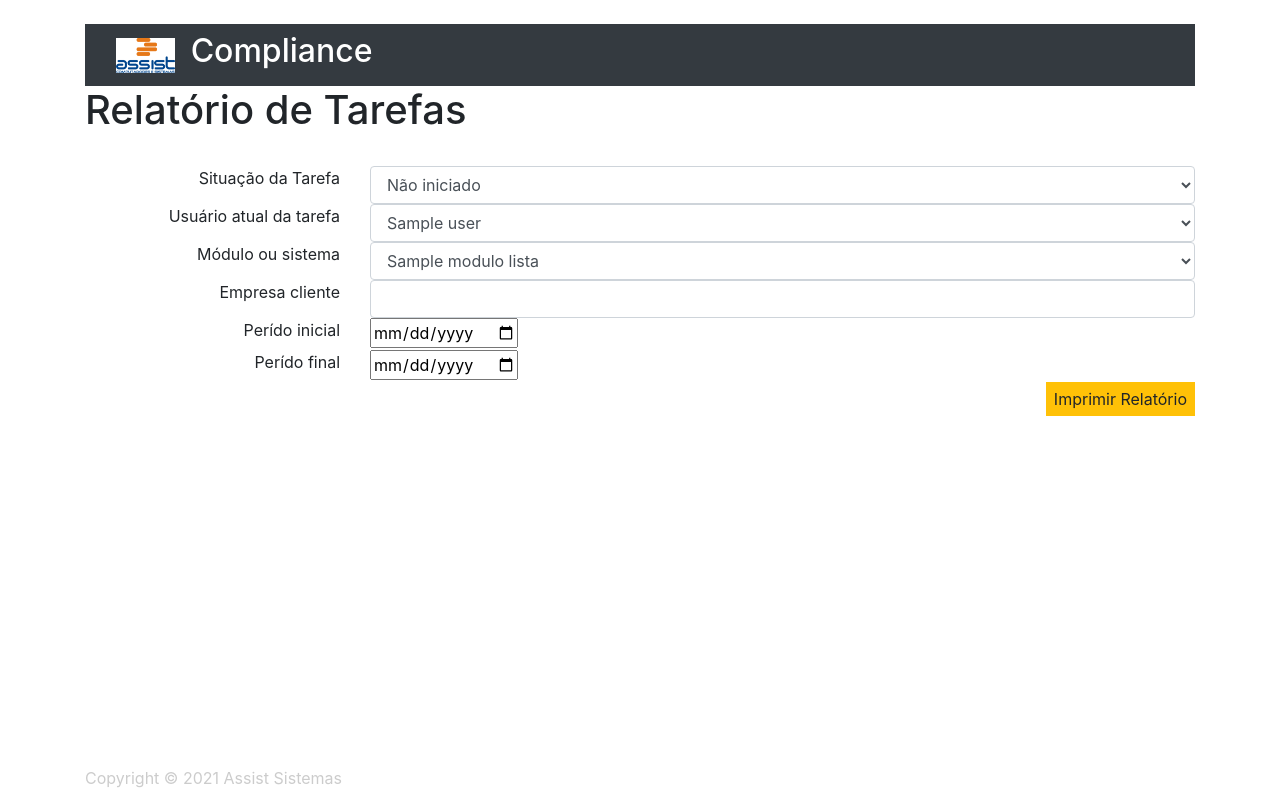
After one commit to sousadm/compliance-app, a Django app: template compliance/core/templates/core/relatorio.html in a window 1280 px wide. The commit adds this page. Run offline with Django 3.2, Linux system fonts and the light colour scheme; the template is opened without the code that fills it: most values are stand-ins (such as "Sample title", 1, 10 or a date in 2020); some libraries are stand-ins or nearby versions.

Commit message:
formulario relatorio

```diff
--- a/compliance/core/form.py
+++ b/compliance/core/form.py
@@ -82,3 +82,7 @@ class TarefaForm(ModelForm):
 class TarefaPausaForm(TarefaForm):
     class Meta(TarefaForm.Meta):
         exclude = ('demanda',)
+
+
+class RelatorioForm(forms.Form):
+    phone = forms.CharField(widget=forms.TextInput(attrs={'data-mask': "(00) 0000-0000"}))
--- a/compliance/core/templates/base.html
+++ b/compliance/core/templates/base.html
@@ -6,6 +6,7 @@
 <!--{% load crispy_forms_tags %}-->
 
 <html>
+
 <head>
     <meta charset="UTF-8">
     <meta name="viewport"
@@ -13,6 +14,7 @@
 
     <script src="{% static 'js/jquery/jquery.js' %}"></script>
     <script type="text/javascript" src="{% static 'js/bootstrap.min.js' %}"></script>
+    <script type="text/javascript" src="{% static 'js/jquery.mask.js' %}"></script>
     <script src="https://cdnjs.cloudflare.com/ajax/libs/popper.js/2.9.1/umd/popper.min.js"></script>
 
     <link rel="stylesheet" href="{% static 'css/bootstrap.css' %}">
@@ -23,6 +25,14 @@
     <meta http-equiv="X-UA-Compatible" content="ie=edge">
 
     <title> {% block titulo %} Compliance {% endblock %} </title>
+
+    <script>
+    jQuery(function($){
+        $("#campoData").mask("99/99/9999");
+        $("#campoTelefone").mask("(999) 999-9999");
+        $("#campoSenha").mask("***-****");
+    });
+    </script>
 
     <script>   {% block script %} {% endblock %}
 
@@ -46,8 +56,14 @@
             }, 1);
         }
 
+$(document).ready(function(){
+    $('.date').mask('00/00/0000')
+});
+
+
 
     </script>
+
 
 </head>
 <body>
@@ -96,9 +112,9 @@
                     <li class="nav-item active">
                         <a class="nav-link" href="{% url 'acessos' %}">Acessos</a>
                     </li>
-<!--                    <li class="nav-item active">-->
-<!--                        <a class="nav-link" href="{% url 'url_sac_list' %}">SAC</a>-->
-<!--                    </li>-->
+                    <!--                    <li class="nav-item active">-->
+                    <!--                        <a class="nav-link" href="{% url 'url_sac_list' %}">SAC</a>-->
+                    <!--                    </li>-->
                     {% endif %}
 
                     <li class="nav-item active">
--- /dev/null
+++ b/compliance/core/templates/core/relatorio.html
@@ -0,0 +1,93 @@
+{% extends "base.html" %}
+
+{% load bootstrap %}
+
+{% block titulo %} Tarefa {% endblock %}
+
+{% block content %}
+
+<script src="hhttps://cdnjs.com/libraries/jquery.mask" xmlns="http://www.w3.org/1999/html"></script>
+
+<form method="post">
+
+    {% csrf_token %}
+
+    <h1>Relatório de Tarefas</h1>
+    </br>
+
+    <div class="row">
+        <div class="col-12 col-md-3" style="text-align: right">
+            <label>Situação da Tarefa</label>
+        </div>
+        <div class="col-12 col-md-9">
+            <select class="form-control" id="situacao">
+                <option value="0">Não iniciado</option>
+                <option value="1">Em produção</option>
+                <option value="2">Atualizado no cliente</option>
+                <option value="3">Concluída</option>
+                <option value="4">Cancelada</option>
+            </select>
+        </div>
+    </div>
+
+    <div class="row">
+        <div class="col-12 col-md-3" style="text-align: right">
+            <label>Usuário atual da tarefa</label>
+        </div>
+        <div class="col-12 col-md-9">
+            <select class="form-control" id="usuario">
+                {% for u in user_list %}
+                <option value="{{u.value}}">{{u.label}}</option>
+                {% endfor %}
+            </select>
+        </div>
+    </div>
+
+    <div class="row">
+        <div class="col-12 col-md-3" style="text-align: right">
+            <label>Módulo ou sistema</label>
+        </div>
+        <div class="col-12 col-md-9">
+            <select class="form-control" id="modulo">
+                {% for m in modulo_lista %}
+                <option value="{{m.value}}"
+                        {%if m.value == modulo %} selected{% endif %}
+                >{{m.label}}
+                </option>
+                {% endfor %}
+            </select>
+        </div>
+    </div>
+
+    <div class="row">
+        <div class="col-12 col-md-3" style="text-align: right">
+            <label>Empresa cliente</label>
+        </div>
+        <div class="col-12 col-md-9">
+            <input type="text" class="form-control" id="nome">
+        </div>
+    </div>
+
+    <div class="row">
+        <div class="col-12 col-md-3" style="text-align: right">
+            <label>Perído inicial</label>
+        </div>
+        <div class="col-12 col-md-9">
+            <input type="date" id="data_inicial" required>
+        </div>
+    </div>
+
+    <div class="row">
+        <div class="col-12 col-md-3" style="text-align: right">
+            <label>Perído final</label>
+        </div>
+        <div class="col-12 col-md-9">
+            <input type="date" id="data_final" required>
+        </div>
+    </div>
+
+    <input style="float: right" type="submit" class="btn btn-warning" value="Imprimir Relatório">
+
+</form>
+
+{% endblock %}
--- a/compliance/urls.py
+++ b/compliance/urls.py
@@ -24,7 +24,7 @@ from compliance.accounts.views import userEdit, userRegister, userList, edit_pas
 from compliance.core.views import home, ClienteListView, clienteNew, clienteUpdate, ClienteTarefaNew, \
     ClienteTarefaList, ClienteTarefaEdit, ClienteEventoList, MonitorBackupNew, acessos, TarefaLista, \
     TarefaImprimir, TarefaReopen, download, ClienteAWS, ClienteFolderAWS, ClienteBackup, ClienteUsuario, \
-    downloadObjectS3, TarefaAnexo, TarefaRemoveAnexo
+    downloadObjectS3, TarefaAnexo, TarefaRemoveAnexo, GeradorRelatorio
 from compliance.lgpd.views import LgpdConsentimento, LgpdConsultaTitular, LgpdTratamentoId, \
     LgpdControladorConsentimento, LgpdControladorTratamento, LgpdConsultaTitularCPF
 
@@ -78,6 +78,8 @@ urlpatterns = [
                   path('lgpd/consentimento/<int:pk>', LgpdConsentimento, name='lgpd_consentimento'),
                   path('minha_lgpd', LgpdConsultaTitular, name='minha_lgpd'),
                   path('minha_lgpd/cpf=<str:cpf>', LgpdConsultaTitularCPF, name='lgpd_consulta'),
-                  path('lgpd/tratamento/id=<int:pk>', LgpdTratamentoId, name='lgpd_tratamento_id')
+                  path('lgpd/tratamento/id=<int:pk>', LgpdTratamentoId, name='lgpd_tratamento_id'),
+
+                  path('relatorio/', GeradorRelatorio, name='url_relatorio')
 
               ] + static(settings.MEDIA_URL, document_root=settings.MEDIA_ROOT)
```
Also changed, not shown: compliance/core/templates/core/tarefa_list.html (+7 -0 lines), compliance/core/views.py (+39 -9 lines), static/js/jquery/jquery.mask.js (added), 2 other files.
